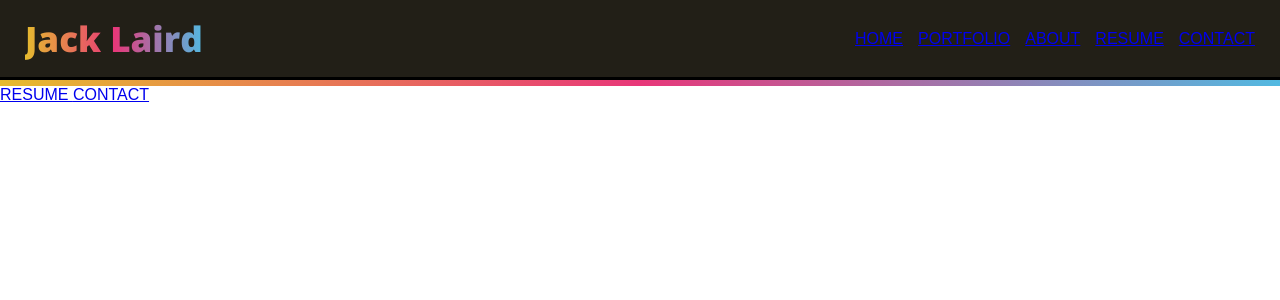
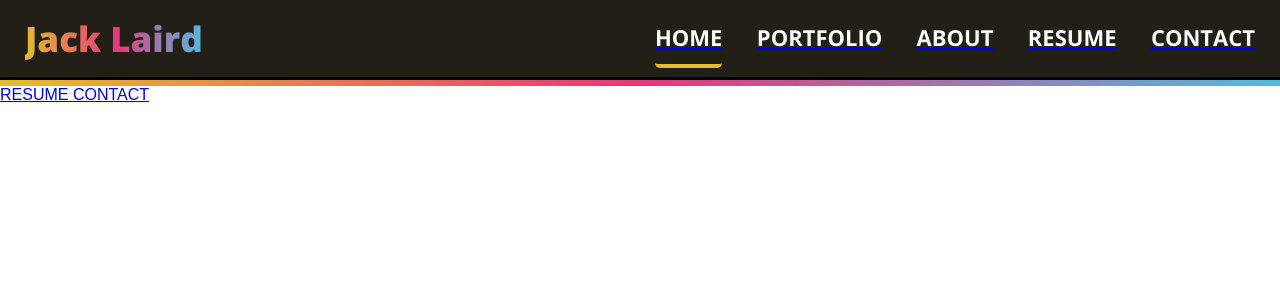
Before and after one commit to JackLaird0/personal-website, a React (Create React App) app: page / in a window 1280 px wide. Shown: the top 300 px of the page. Built offline with nearby package versions, Linux system fonts and the light colour scheme.

Commit message:
Style nav links and add specific class names for each nav link

```diff
--- a/src/Containers/NavBar/NavBar.css
+++ b/src/Containers/NavBar/NavBar.css
@@ -17,7 +17,46 @@
 }
 
 .nav-link-container {
-  width: 400px;
+  width: 600px;
   display: flex;
   justify-content: space-between;
 }
+
+.nav-bar-link-container {
+  font-family: 'Open Sans', sans-serif;
+  height: 54px;
+  font-size: 22px;
+  font-weight: 600;
+  border-radius: 5px;
+  display: flex;
+  align-items: center;
+  cursor: pointer;
+  color: #ffffff;
+  border-bottom: solid 4px rgba(255, 255, 255, 0);
+  transition: 0.4s;
+}
+
+.link-home {
+  border-bottom-color: #e6bb2e;
+}
+
+.link-home:hover {
+  border-bottom-color: #e6bb2e;
+}
+
+.link-portfolio:hover {
+  border-bottom-color: #e76360;
+}
+
+.link-about:hover {
+  border-bottom-color: #e83779;
+}
+
+.link-resume:hover{
+  border-bottom-color: #a274aa;
+}
+
+
+.link-contact:hover {
+  border-bottom-color: #52b9e1;
+}
--- a/src/Containers/NavBar/NavBar.js
+++ b/src/Containers/NavBar/NavBar.js
@@ -20,22 +20,22 @@ class NavBar extends Component {
             </div>
           </NavLink>
           <NavLink to='/portfolio'>
-            <div className="nav-bar-link-container">
+            <div className="nav-bar-link-container link-portfolio">
             PORTFOLIO
             </div>
           </NavLink>
           <NavLink to='/about'>
-            <div className="nav-bar-link-container">
+            <div className="nav-bar-link-container link-about">
             ABOUT
             </div>
           </NavLink>
           <NavLink to='/resume'>
-            <div className="nav-bar-link-container">
+            <div className="nav-bar-link-container link-resume">
             RESUME
             </div>
           </NavLink>
           <NavLink to='/contact'>
-            <div className="nav-bar-link-container">
+            <div className="nav-bar-link-container link-contact">
             CONTACT
             </div>
           </NavLink>
```
